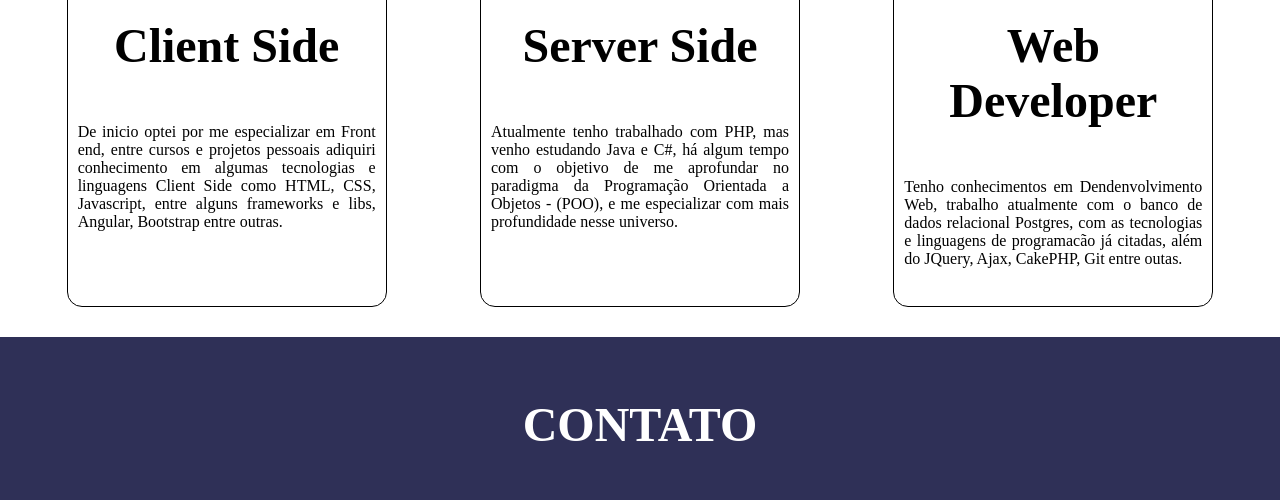
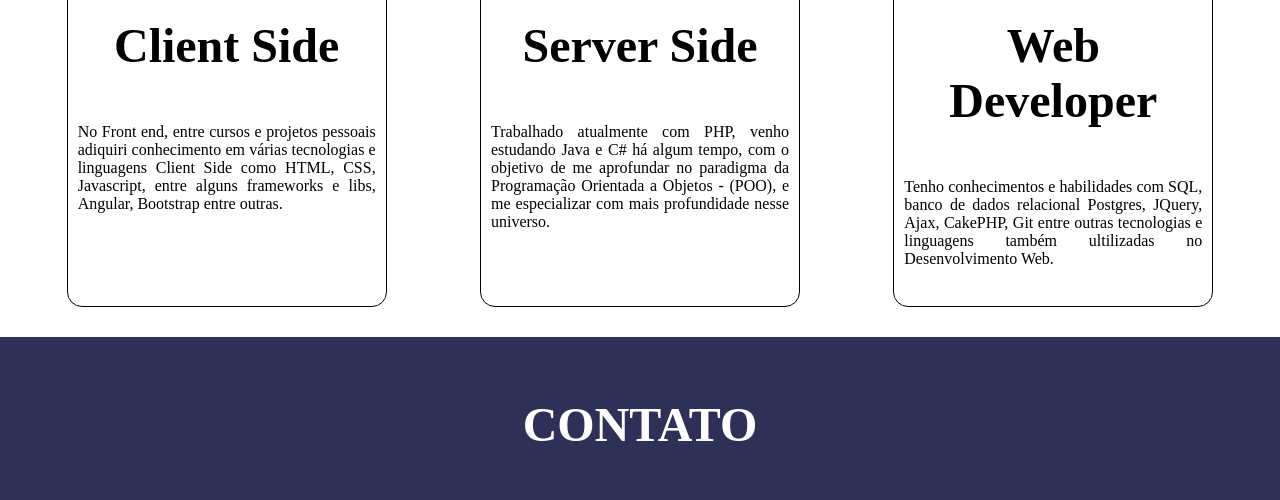
Before and after one commit to Thiago-S-Sousa/personal-website, a plain HTML site: page index.html in a window 1280 px wide. Shown: the part 2703-3203 px from the top of the page. Drawn offline with nearby package versions, Linux system fonts and the light colour scheme.

Commit message:
Correção/Atualização do arquivo index.html da aplicação

```diff
--- a/index.html
+++ b/index.html
@@ -101,7 +101,7 @@
                     <img src="img/bxl-angular.svg" alt="logo angular" />
                     <h1 class="head">Client Side</h1>
                     <p>
-                        De inicio optei por me especializar em Front end, entre cursos e projetos pessoais adiquiri conhecimento em algumas tecnologias e linguagens Client Side como HTML, CSS, Javascript, entre alguns frameworks e libs, Angular, Bootstrap entre outras.
+                        No Front end, entre cursos e projetos pessoais adiquiri conhecimento em várias tecnologias e linguagens Client Side como HTML, CSS, Javascript, entre alguns frameworks e libs, Angular, Bootstrap entre outras.
                     </p>
                 </div>
 
@@ -109,7 +109,7 @@
                     <img src="img/bxl-java.svg" alt="logo java" />
                     <h1 class="head">Server Side</h1>
                     <p>
-                        Atualmente tenho trabalhado com PHP, mas venho estudando Java e C#, há algum tempo com o objetivo de me aprofundar no paradigma da Programação Orientada a Objetos - (POO), e me especializar com mais profundidade nesse universo.
+                        Trabalhado atualmente com PHP, venho estudando Java e C# há algum tempo, com o objetivo de me aprofundar no paradigma da Programação Orientada a Objetos - (POO), e me especializar com mais profundidade nesse universo.
                     </p>
                 </div>
 
@@ -117,7 +117,7 @@
                     <img src="img/bxl-javascript (1).svg" alt="logo javascript" />
                     <h1 class="head">Web Developer</h1>
                     <p>
-                        Tenho conhecimentos em Dendenvolvimento Web, trabalho atualmente com o banco de dados relacional Postgres, com as tecnologias e linguagens de programacão já citadas, além do JQuery, Ajax, CakePHP, Git entre outas.
+                        Tenho conhecimentos e habilidades com SQL, banco de dados relacional Postgres, JQuery, Ajax, CakePHP, Git entre outras tecnologias e linguagens também ultilizadas no Desenvolvimento Web.
                     </p>
                 </div>
             </div>
```
